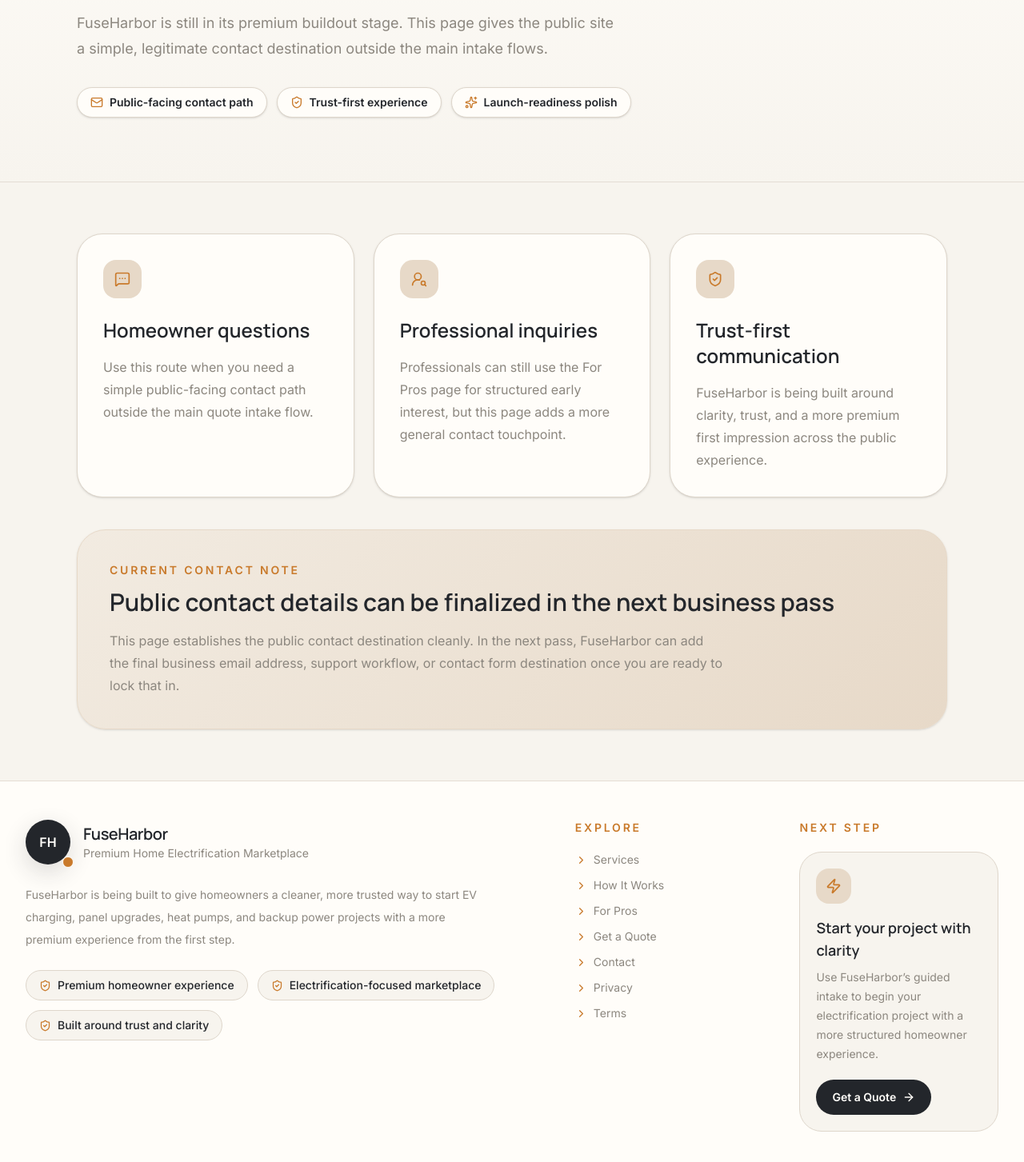
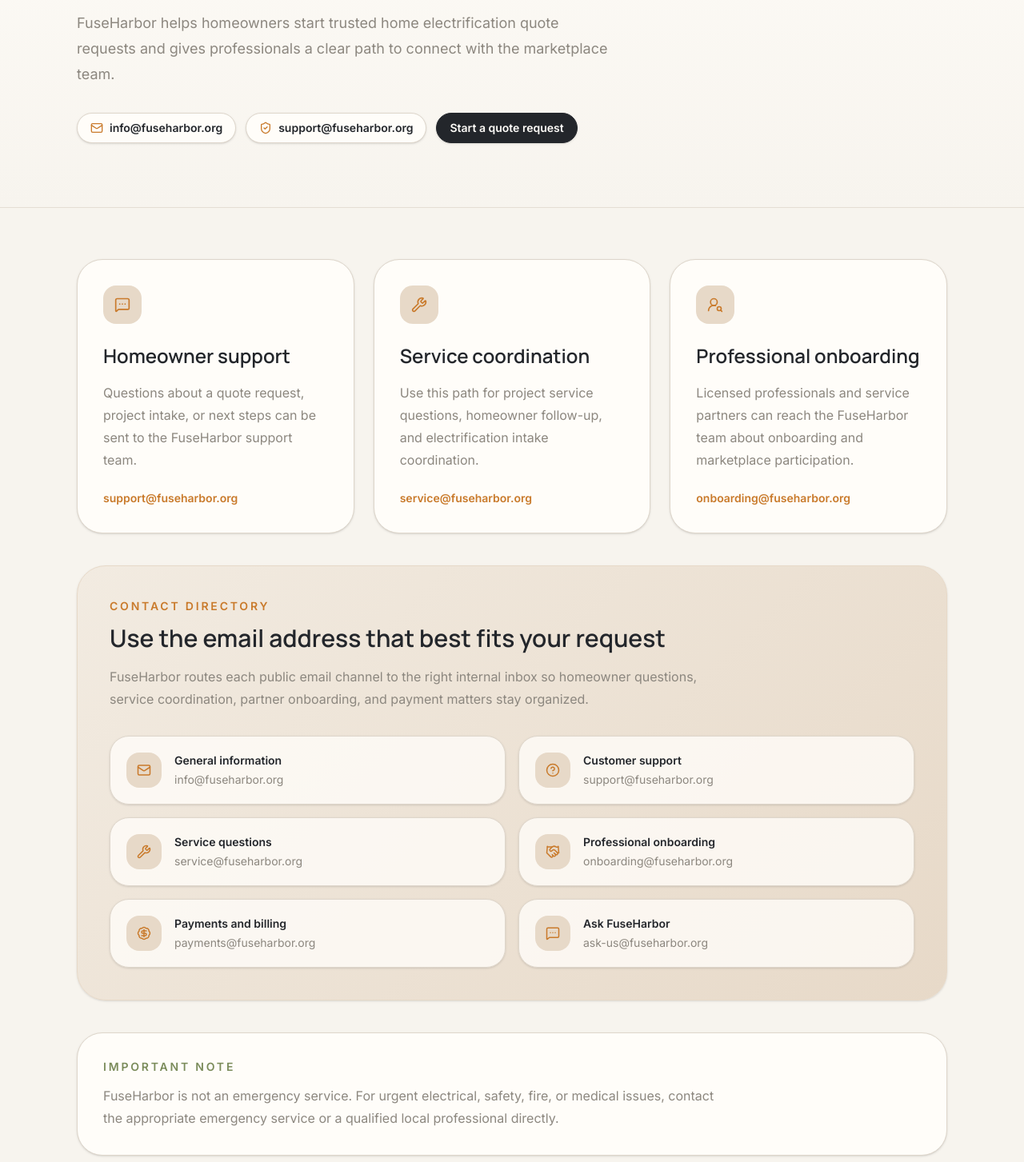
Before and after one commit to olayideibironke/fuseharbor-web, a Next.js app: page /contact in a window 1280 px wide. Shown: the part 257-1710 px from the top of the page at 80% size. Built offline with nearby package versions, Linux system fonts and the light colour scheme; no server answers.

Commit message:
Polish FuseHarbor contact page with live email channels

```diff
--- a/src/app/contact/page.tsx
+++ b/src/app/contact/page.tsx
@@ -1,31 +1,70 @@
 import {
+  BadgeDollarSign,
+  Handshake,
+  HelpCircle,
   Mail,
   MessageSquareMore,
   ShieldCheck,
-  Sparkles,
   UserRoundSearch,
+  Wrench,
 } from "lucide-react";
 import { SiteFooter } from "@/components/site-footer";
 import { SiteHeader } from "@/components/site-header";
 
 const contactCards = [
   {
-    title: "Homeowner questions",
+    title: "Homeowner support",
     description:
-      "Use this route when you need a simple public-facing contact path outside the main quote intake flow.",
+      "Questions about a quote request, project intake, or next steps can be sent to the FuseHarbor support team.",
+    email: "support@fuseharbor.org",
     icon: MessageSquareMore,
   },
   {
-    title: "Professional inquiries",
+    title: "Service coordination",
     description:
-      "Professionals can still use the For Pros page for structured early interest, but this page adds a more general contact touchpoint.",
+      "Use this path for project service questions, homeowner follow-up, and electrification intake coordination.",
+    email: "service@fuseharbor.org",
+    icon: Wrench,
+  },
+  {
+    title: "Professional onboarding",
+    description:
+      "Licensed professionals and service partners can reach the FuseHarbor team about onboarding and marketplace participation.",
+    email: "onboarding@fuseharbor.org",
     icon: UserRoundSearch,
   },
+];
+
+const contactLinks = [
   {
-    title: "Trust-first communication",
-    description:
-      "FuseHarbor is being built around clarity, trust, and a more premium first impression across the public experience.",
-    icon: ShieldCheck,
+    label: "General information",
+    email: "info@fuseharbor.org",
+    icon: Mail,
+  },
+  {
+    label: "Customer support",
+    email: "support@fuseharbor.org",
+    icon: HelpCircle,
+  },
+  {
+    label: "Service questions",
+    email: "service@fuseharbor.org",
+    icon: Wrench,
+  },
+  {
+    label: "Professional onboarding",
+    email: "onboarding@fuseharbor.org",
+    icon: Handshake,
+  },
+  {
+    label: "Payments and billing",
+    email: "payments@fuseharbor.org",
+    icon: BadgeDollarSign,
+  },
+  {
+    label: "Ask FuseHarbor",
+    email: "ask-us@fuseharbor.org",
+    icon: MessageSquareMore,
   },
 ];
 
@@ -42,27 +81,35 @@ export default function ContactPage() {
             Contact
           </p>
           <h1 className="mt-4 max-w-4xl font-[family-name:var(--font-manrope)] text-5xl font-semibold tracking-[-0.04em] sm:text-6xl">
-            General contact and inquiries
+            Reach the right FuseHarbor team
           </h1>
           <p className="mt-6 max-w-2xl text-lg leading-8 text-fh-stone">
-            FuseHarbor is still in its premium buildout stage. This page gives
-            the public site a simple, legitimate contact destination outside the
-            main intake flows.
+            FuseHarbor helps homeowners start trusted home electrification quote
+            requests and gives professionals a clear path to connect with the
+            marketplace team.
           </p>
 
           <div className="mt-8 flex flex-wrap gap-3">
-            <div className="inline-flex items-center gap-2 rounded-full border border-fh-linen bg-fh-white px-4 py-2 text-sm font-semibold text-fh-graphite shadow-sm">
+            <a
+              href="mailto:info@fuseharbor.org"
+              className="inline-flex items-center gap-2 rounded-full border border-fh-linen bg-fh-white px-4 py-2 text-sm font-semibold text-fh-graphite shadow-sm transition hover:border-fh-copper"
+            >
               <Mail size={16} className="text-fh-copper" />
-              Public-facing contact path
-            </div>
-            <div className="inline-flex items-center gap-2 rounded-full border border-fh-linen bg-fh-white px-4 py-2 text-sm font-semibold text-fh-graphite shadow-sm">
+              info@fuseharbor.org
+            </a>
+            <a
+              href="mailto:support@fuseharbor.org"
+              className="inline-flex items-center gap-2 rounded-full border border-fh-linen bg-fh-white px-4 py-2 text-sm font-semibold text-fh-graphite shadow-sm transition hover:border-fh-copper"
+            >
               <ShieldCheck size={16} className="text-fh-copper" />
-              Trust-first experience
-            </div>
-            <div className="inline-flex items-center gap-2 rounded-full border border-fh-linen bg-fh-white px-4 py-2 text-sm font-semibold text-fh-graphite shadow-sm">
-              <Sparkles size={16} className="text-fh-copper" />
-              Launch-readiness polish
-            </div>
+              support@fuseharbor.org
+            </a>
+            <a
+              href="/get-a-quote"
+              className="inline-flex items-center gap-2 rounded-full border border-fh-graphite bg-fh-graphite px-4 py-2 text-sm font-semibold text-fh-white shadow-sm transition hover:opacity-95"
+            >
+              Start a quote request
+            </a>
           </div>
         </div>
       </section>
@@ -87,6 +134,12 @@ export default function ContactPage() {
                 <p className="mt-4 text-base leading-7 text-fh-stone">
                   {card.description}
                 </p>
+                <a
+                  href={`mailto:${card.email}`}
+                  className="mt-6 inline-flex text-sm font-semibold text-fh-copper transition hover:text-fh-graphite"
+                >
+                  {card.email}
+                </a>
               </div>
             );
           })}
@@ -94,16 +147,50 @@ export default function ContactPage() {
 
         <div className="mt-10 rounded-[36px] border border-fh-sand bg-[linear-gradient(135deg,_#f2ebe1_0%,_#e7d9c8_100%)] p-8 shadow-sm lg:p-10">
           <p className="text-sm font-semibold tracking-[0.2em] text-fh-copper uppercase">
-            Current contact note
+            Contact directory
           </p>
           <h2 className="mt-3 font-[family-name:var(--font-manrope)] text-3xl font-semibold text-fh-graphite">
-            Public contact details can be finalized in the next business pass
+            Use the email address that best fits your request
           </h2>
           <p className="mt-4 max-w-3xl text-base leading-7 text-fh-stone">
-            This page establishes the public contact destination cleanly. In the
-            next pass, FuseHarbor can add the final business email address,
-            support workflow, or contact form destination once you are ready to
-            lock that in.
+            FuseHarbor routes each public email channel to the right internal
+            inbox so homeowner questions, service coordination, partner
+            onboarding, and payment matters stay organized.
+          </p>
+
+          <div className="mt-8 grid gap-4 md:grid-cols-2">
+            {contactLinks.map((item) => {
+              const Icon = item.icon;
+
+              return (
+                <a
+                  key={item.email}
+                  href={`mailto:${item.email}`}
+                  className="group flex items-center gap-4 rounded-[24px] border border-fh-linen bg-fh-white/80 p-5 shadow-sm transition hover:border-fh-copper hover:bg-fh-white"
+                >
+                  <div className="flex h-11 w-11 shrink-0 items-center justify-center rounded-2xl bg-fh-sand text-fh-copper transition group-hover:bg-fh-copper group-hover:text-fh-white">
+                    <Icon size={18} />
+                  </div>
+                  <div>
+                    <p className="text-sm font-semibold text-fh-graphite">
+                      {item.label}
+                    </p>
+                    <p className="mt-1 text-sm text-fh-stone">{item.email}</p>
+                  </div>
+                </a>
+              );
+            })}
+          </div>
+        </div>
+
+        <div className="mt-10 rounded-[32px] border border-fh-linen bg-fh-white p-8 shadow-sm">
+          <p className="text-sm font-semibold tracking-[0.2em] text-fh-moss uppercase">
+            Important note
+          </p>
+          <p className="mt-3 max-w-3xl text-base leading-7 text-fh-stone">
+            FuseHarbor is not an emergency service. For urgent electrical,
+            safety, fire, or medical issues, contact the appropriate emergency
+            service or a qualified local professional directly.
           </p>
         </div>
       </section>
```
